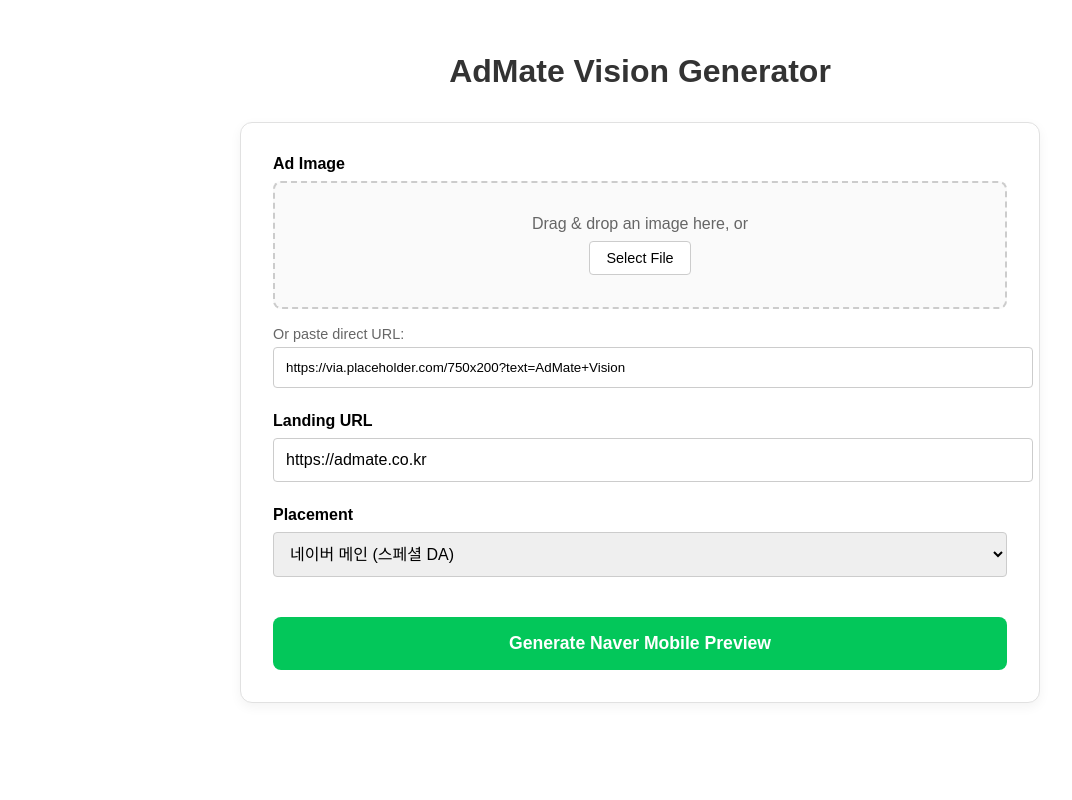
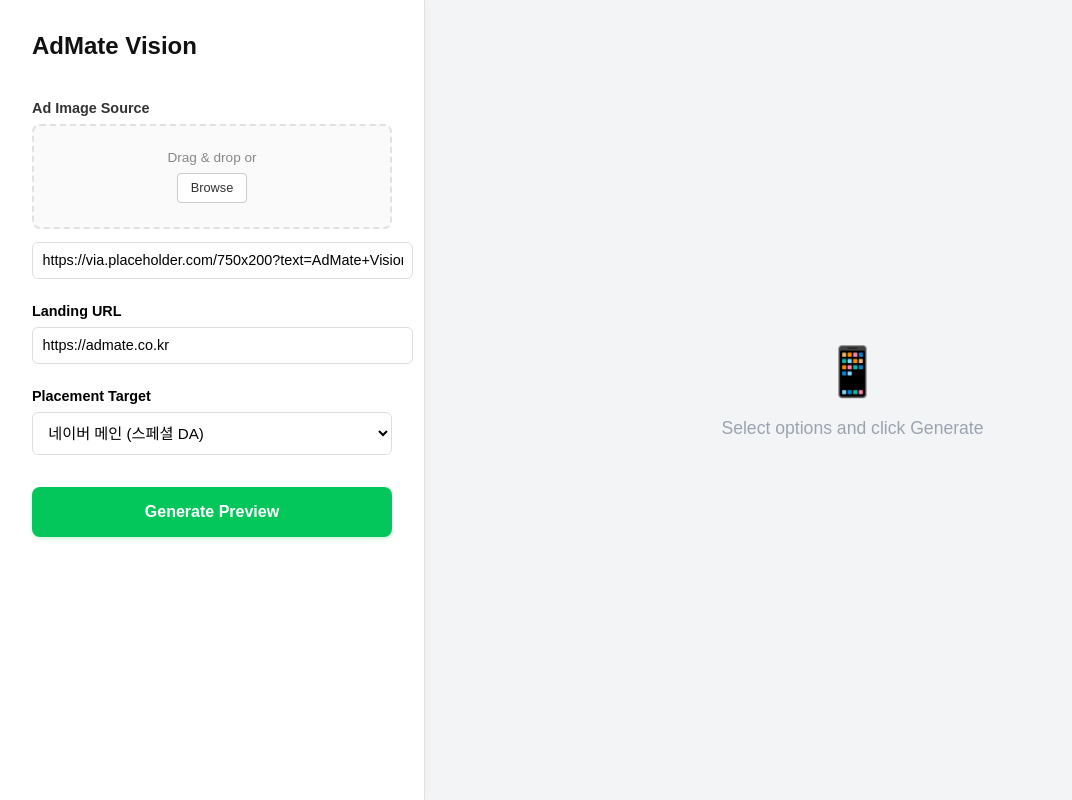
Before and after one commit to Jhongjin/AdMate-Vision, a Next.js app: page / in a window 1280 px wide. Shown: the whole page, without its empty margins (0-1072 px from the left). Built offline with nearby package versions, Linux system fonts and the light colour scheme.

Commit message:
fix: backend stabilization and layout overhaul

```diff
--- a/src/app/page.tsx
+++ b/src/app/page.tsx
@@ -106,42 +106,47 @@ export default function Home() {
     };
 
     return (
-        <div style={{ maxWidth: '800px', margin: '0 auto', padding: '2rem', fontFamily: 'sans-serif' }}>
-            <h1 style={{ textAlign: 'center', marginBottom: '2rem', color: '#333' }}>AdMate Vision Generator</h1>
+        <div style={{ display: 'flex', flexDirection: 'row', height: '100vh', width: '100vw', fontFamily: 'sans-serif', overflow: 'hidden' }}>
 
-            <form onSubmit={handleSubmit} style={{
+            {/* 1. Sidebar (Fixed Width) */}
+            <div style={{
+                width: '360px',
+                flexShrink: 0,
+                backgroundColor: '#fff',
+                borderRight: '1px solid #e1e1e1',
+                padding: '2rem',
                 display: 'flex',
                 flexDirection: 'column',
                 gap: '1.5rem',
-                padding: '2rem',
-                border: '1px solid #e1e1e1',
-                borderRadius: '12px',
-                boxShadow: '0 4px 12px rgba(0,0,0,0.05)',
-                backgroundColor: '#fff'
+                overflowY: 'auto',
+                boxShadow: '2px 0 10px rgba(0,0,0,0.02)',
+                zIndex: 10
             }}>
+                <h1 style={{ fontSize: '1.5rem', fontWeight: '800', margin: '0 0 1rem 0', color: '#111' }}>AdMate Vision</h1>
+
+                <form onSubmit={handleSubmit} style={{ display: 'flex', flexDirection: 'column', gap: '1.5rem' }}>
                     {/* Upload Area */}
                     <div>
-                    <label style={{ display: 'block', marginBottom: '0.5rem', fontWeight: 'bold' }}>Ad Image</label>
+                        <label style={{ display: 'block', marginBottom: '0.5rem', fontWeight: '600', fontSize: '0.9rem', color: '#333' }}>Ad Image Source</label>
                         <div
                             onDragEnter={handleDrag}
                             onDragLeave={handleDrag}
                             onDragOver={handleDrag}
                             onDrop={handleDrop}
                             style={{
-                            border: dragActive ? '2px dashed #03c75a' : '2px dashed #ccc',
+                                border: dragActive ? '2px dashed #03c75a' : '2px dashed #e1e1e1',
                                 borderRadius: '8px',
-                            padding: '2rem',
+                                padding: '1.5rem',
                                 textAlign: 'center',
                                 backgroundColor: dragActive ? '#f0fdf4' : '#fafafa',
                                 transition: 'all 0.2s',
-                            position: 'relative'
                             }}
                         >
                             {uploading ? (
-                            <p style={{ color: '#03c75a', fontWeight: 'bold' }}>Image Uploading...</p>
+                                <p style={{ color: '#03c75a', fontWeight: 'bold' }}>Uploading...</p>
                             ) : (
                                 <>
-                                <p style={{ margin: 0, color: '#666' }}>Drag & drop an image here, or</p>
+                                    <p style={{ margin: 0, color: '#888', fontSize: '0.85rem' }}>Drag & drop or</p>
                                     <input
                                         type="file"
                                         id="file-upload"
@@ -154,50 +159,50 @@ export default function Home() {
                                         style={{
                                             display: 'inline-block',
                                             marginTop: '0.5rem',
-                                        padding: '0.5rem 1rem',
+                                            padding: '0.4rem 0.8rem',
                                             backgroundColor: '#fff',
                                             border: '1px solid #ccc',
                                             borderRadius: '4px',
                                             cursor: 'pointer',
-                                        fontSize: '0.9rem'
+                                            fontSize: '0.8rem',
+                                            color: '#333'
                                         }}
                                     >
-                                    Select File
+                                        Browse
                                     </label>
                                 </>
                             )}
                         </div>
 
-                    <div style={{ marginTop: '1rem' }}>
-                        <label style={{ fontSize: '0.9rem', color: '#666' }}>Or paste direct URL:</label>
+                        <div style={{ marginTop: '0.8rem' }}>
                             <input
                                 type="text"
                                 value={imageUrl}
                                 onChange={(e) => setImageUrl(e.target.value)}
-                            style={{ width: '100%', padding: '0.75rem', marginTop: '0.25rem', border: '1px solid #ccc', borderRadius: '4px' }}
-                            placeholder="https://..."
+                                style={{ width: '100%', padding: '0.6rem', border: '1px solid #ddd', borderRadius: '6px', fontSize: '0.9rem' }}
+                                placeholder="http://..."
                                 required
                             />
                         </div>
                     </div>
 
                     <div>
-                    <label style={{ display: 'block', marginBottom: '0.5rem', fontWeight: 'bold' }}>Landing URL</label>
+                        <label style={{ display: 'block', marginBottom: '0.5rem', fontWeight: '600', fontSize: '0.9rem' }}>Landing URL</label>
                         <input
                             type="text"
                             value={landingUrl}
                             onChange={(e) => setLandingUrl(e.target.value)}
-                        style={{ width: '100%', padding: '0.75rem', fontSize: '1rem', border: '1px solid #ccc', borderRadius: '4px' }}
+                            style={{ width: '100%', padding: '0.6rem', border: '1px solid #ddd', borderRadius: '6px', fontSize: '0.9rem' }}
                             required
                         />
                     </div>
 
                     {/* Placement Select */}
                     <div>
-                    <label style={{ display: 'block', marginBottom: '0.5rem', fontWeight: 'bold' }}>Placement</label>
+                        <label style={{ display: 'block', marginBottom: '0.5rem', fontWeight: '600', fontSize: '0.9rem' }}>Placement Target</label>
                         <select
                             name="media"
-                        style={{ width: '100%', padding: '0.75rem', fontSize: '1rem', border: '1px solid #ccc', borderRadius: '4px' }}
+                            style={{ width: '100%', padding: '0.7rem', border: '1px solid #ddd', borderRadius: '6px', fontSize: '0.95rem', backgroundColor: '#fff' }}
                         >
                             <option value="mobile_main">네이버 메인 (스페셜 DA)</option>
                             <option value="smart_channel_news">네이버 뉴스 (스마트 채널)</option>
@@ -216,64 +221,85 @@ export default function Home() {
                         type="submit"
                         disabled={loading || uploading}
                         style={{
-                        marginTop: '1rem',
+                            marginTop: '0.5rem',
                             padding: '1rem',
-                        fontSize: '1.1rem',
+                            fontSize: '1rem',
                             backgroundColor: (loading || uploading) ? '#ccc' : '#03c75a',
                             color: 'white',
                             border: 'none',
                             borderRadius: '8px',
                             cursor: (loading || uploading) ? 'not-allowed' : 'pointer',
                             fontWeight: 'bold',
-                        transition: 'background-color 0.2s'
+                            boxShadow: '0 2px 4px rgba(3, 199, 90, 0.2)'
                         }}
                     >
-                    {loading ? 'Generating Preview...' : 'Generate Naver Mobile Preview'}
+                        {loading ? 'Generating...' : 'Generate Preview'}
                     </button>
 
                     {error && (
-                    <div style={{ padding: '1rem', backgroundColor: '#fee2e2', color: '#dc2626', borderRadius: '4px', textAlign: 'center' }}>
+                        <div style={{ padding: '0.8rem', backgroundColor: '#fee2e2', color: '#dc2626', borderRadius: '6px', fontSize: '0.85rem' }}>
                             {error}
                         </div>
                     )}
                 </form>
+            </div>
 
-            {resultImage && (
-                <div style={{ marginTop: '3rem', textAlign: 'center', animation: 'fadeIn 0.5s' }}>
-                    <h2 style={{ marginBottom: '1.5rem', color: '#333' }}>Preview Result</h2>
-
-                    <div style={{ display: 'inline-block', position: 'relative' }}>
-                        {/* Clickable Wrapper */}
-                        <a href={landingUrl} target="_blank" rel="noopener noreferrer" style={{ display: 'inline-block', cursor: 'pointer', textDecoration: 'none' }}>
+            {/* 2. Main Viewer (Flex 1, Centered) */}
             <div style={{
-                                border: '1px solid #e1e1e1',
-                                padding: '0',
-                                borderRadius: '0',
-                                boxShadow: '0 10px 25px rgba(0,0,0,0.1)',
-                                backgroundColor: '#fff',
-                                display: 'inline-block',
-                                width: 'fit-content',
+                flex: 1,
+                backgroundColor: '#f3f4f6', // Light gray background
+                display: 'flex',
+                justifyContent: 'center',
+                alignItems: 'center',
+                position: 'relative',
                 overflow: 'hidden'
             }}>
+                {resultImage ? (
+                    <div style={{
+                        animation: 'fadeIn 0.5s',
+                        display: 'flex',
+                        flexDirection: 'column',
+                        alignItems: 'center',
+                        maxHeight: '95vh',
+                        maxWidth: '95vw'
+                    }}>
+                        <div style={{
+                            boxShadow: '0 25px 50px -12px rgba(0, 0, 0, 0.25)',
+                            borderRadius: '2px', // Slight rounding or sharp for precise feel
+                            overflow: 'hidden',
+                            lineHeight: 0
+                        }}>
+                            <a href={landingUrl} target="_blank" rel="noopener noreferrer">
                                 <img
                                     src={resultImage}
                                     alt="Generated Preview"
-                                    style={{ maxWidth: '100%', height: 'auto', maxHeight: '80vh', display: 'block' }}
+                                    style={{
+                                        maxHeight: '85vh',
+                                        maxWidth: '100%',
+                                        objectFit: 'contain',
+                                        display: 'block'
+                                    }}
                                 />
+                            </a>
                         </div>
-                        </a>
-                        <p style={{ marginTop: '1.5rem', color: '#666', fontSize: '0.95rem' }}>
-                            ※ 결과물 이미지를 클릭하면 설정한 랜딩 페이지로 이동합니다
+                        <p style={{ marginTop: '1rem', color: '#6b7280', fontSize: '0.9rem', fontWeight: '500' }}>
+                            Click image to test landing page
                         </p>
                     </div>
+                ) : (
+                    <div style={{ textAlign: 'center', color: '#9ca3af' }}>
+                        <div style={{ fontSize: '3rem', marginBottom: '1rem' }}>📱</div>
+                        <p style={{ fontSize: '1.1rem' }}>Select options and click Generate</p>
                     </div>
                 )}
+            </div>
 
             <style jsx global>{`
                 @keyframes fadeIn {
-            from { opacity: 0; transform: translateY(10px); }
-            to { opacity: 1; transform: translateY(0); }
+                    from { opacity: 0; transform: scale(0.98); }
+                    to { opacity: 1; transform: scale(1); }
                 }
+                body { margin: 0; padding: 0; }
             `}</style>
         </div>
     );
```
Also changed, not shown: src/app/api/preview/route.ts (+28 -4 lines). Lines whose indentation alone changed are shown as unchanged.
